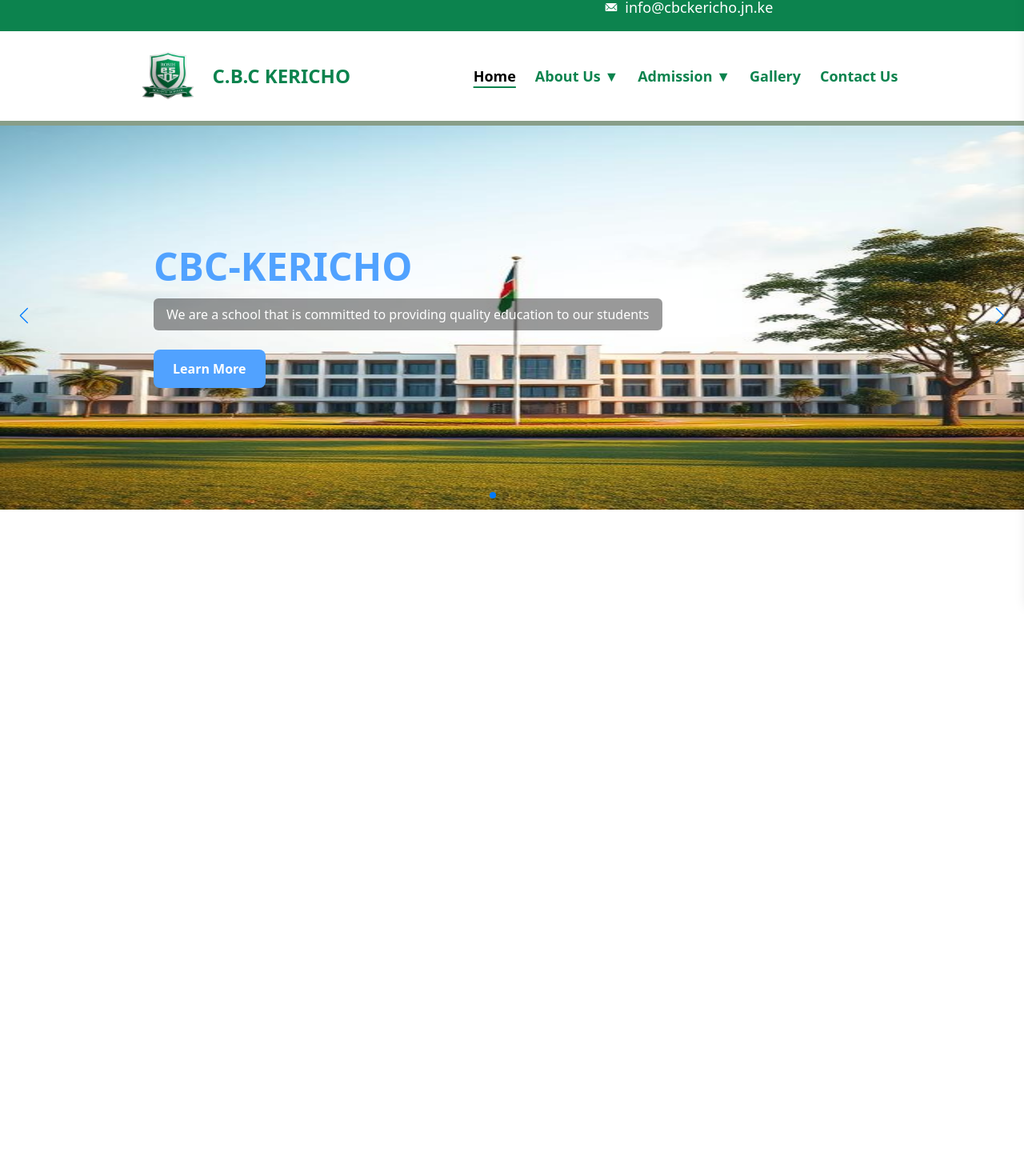
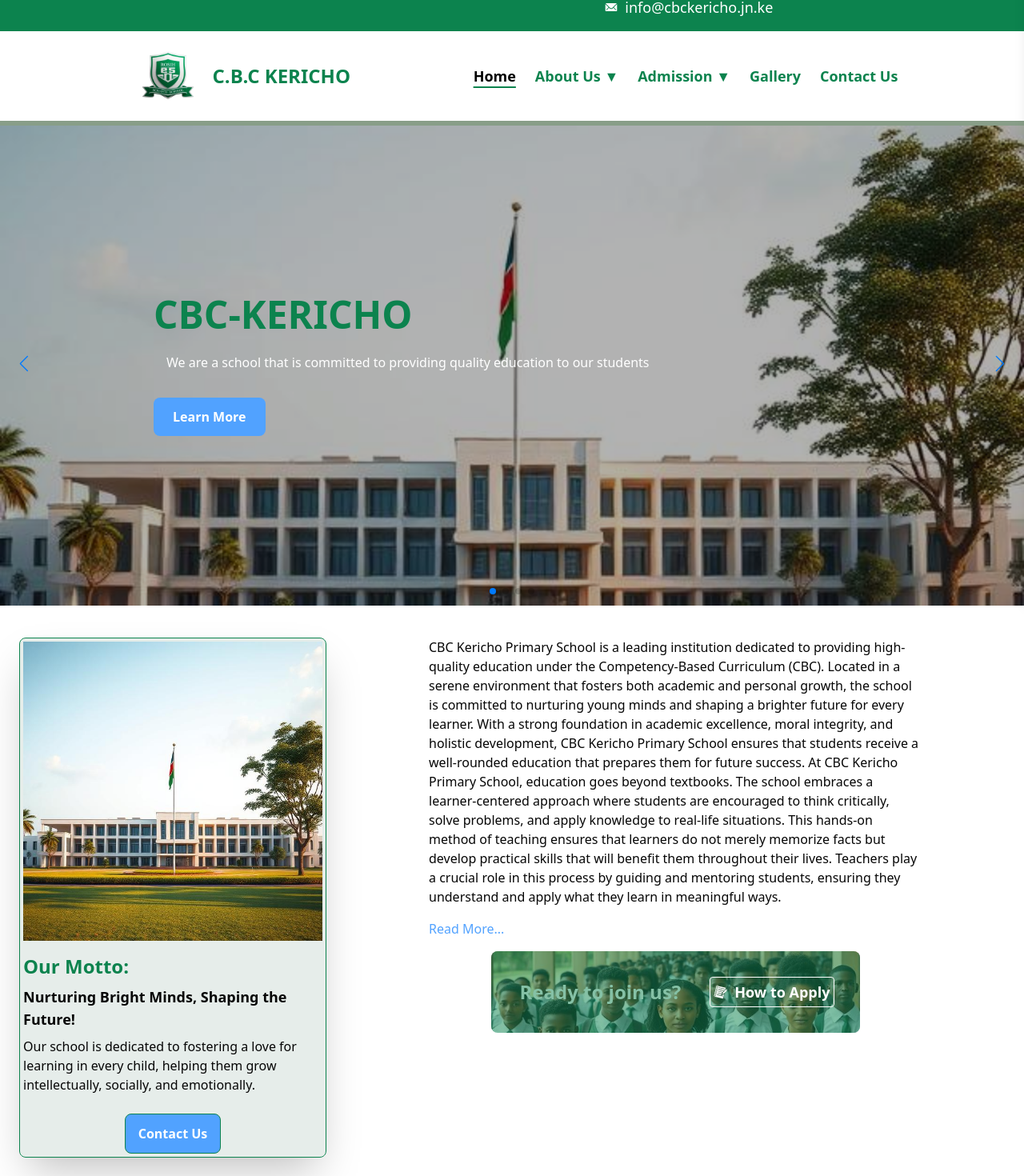
Before and after one commit to cassandra18/Work, a React (Vite) app in the folder frontend/: page / in a window 1280 px wide. Shown: the part 49-1519 px from the top of the page at 80% size. Before the commit the page ends 800 px from the top, so only its background shows below. Built offline with nearby package versions, Linux system fonts and the light colour scheme.

Commit message:
done with the about section

```diff
--- a/frontend/src/components/hero.tsx
+++ b/frontend/src/components/hero.tsx
@@ -10,7 +10,7 @@ import { Swiper as SwiperClass } from 'swiper';
 const slides = [
     { id: 1, image: '/images/school-image.jpeg', title: 'CBC-KERICHO', description: 'We are a school that is committed to providing quality education to our students', link: '/about' },
     { id: 2, image: '/images/students.jpeg', title: 'Vision, Mission and Values', description: 'Our vision is to provide quality education to our students', link: '/vision' },
-    { id: 3, image: '/images/students-with-instruments2.jpeg', title: 'Cubs and Societies', description: 'We have a variety of clubs and societies that students can join', link: '/clubs' },
+    { id: 3, image: '/images/students-with-instruments2.jpeg', title: 'Clubs and Societies', description: 'We have a variety of clubs and societies that students can join', link: '/clubs' },
     { id: 4, image: '/images/headteacher.jpeg', title: 'Our Policies', description: 'Our policies are designed to ensure that our students get the best education', link: '/policies' }
 ];
 
@@ -28,17 +28,19 @@ const HeroSection: React.FC = () => {
                 loop={true}
                 speed={1000}
                 onSlideChange={(swiper: SwiperClass) => setActiveIndex(swiper.realIndex)} // ✅ Update active index
-                className="w-full h-96 md:h-120"
+                className="w-full h-96 md:h-150"
             >
                 {slides.map((slide, index) => (
                     <SwiperSlide key={slide.id} className="relative">
-                        <img src={slide.image} alt={slide.title} className="w-full h-full bg-cover" />
+                        <img src={slide.image} alt={slide.title} className="w-full h-full object-cover" />
+                        {/* Transparent Black Overlay */}
+                        <div className="absolute inset-0 bg-black" style={{ backgroundColor: "rgba(0, 0, 0, 0.3)" }}></div>
                         <div className="absolute inset-0 flex flex-col justify-center items-start pl-8 md:pl-20 lg:pl-48 text-white">
                             {/* ✅ Only animate the active slide */}
                             {index === activeIndex && (
                                 <>
                                     <motion.h1
-                                        className="text-3xl md:text-4xl lg:text-5xl font-bold text-blue-400"
+                                        className="text-3xl md:text-4xl lg:text-5xl font-bold text-[#0C834E]"
                                         initial={{ opacity: 0, y: -50 }}
                                         animate={{ opacity: 1, y: 0 }}
                                         exit={{ opacity: 0, y: -50 }}
@@ -48,7 +50,7 @@ const HeroSection: React.FC = () => {
                                     </motion.h1>
 
                                     <motion.p
-                                        className="text-sm md:text-base bg-[rgba(0,0,0,0.4)] px-4 py-2 rounded-md mt-4"
+                                        className="text-sm md:text-base px-4 py-2 rounded-md mt-4"
                                         initial={{ opacity: 0, y: 50 }}
                                         animate={{ opacity: 1, y: 0 }}
                                         exit={{ opacity: 0, y: 50 }}
--- /dev/null
+++ b/frontend/src/components/introduction.tsx
@@ -0,0 +1,55 @@
+import React from 'react';
+import { motion } from 'framer-motion';
+import { GiNotebook } from "react-icons/gi";
+import { Link } from 'react-router-dom';
+
+const Introduction: React.FC = () => {
+    return (
+        <div className='mt-10  mx-auto'>
+            <div className='flex flex-col-reverse md:flex-row  mx-6 gap-4 md:gap-10 xl:gap-32 items-center md:items-start'>
+                {/* Motto section */}
+                <div className='relative flex flex-col border rounded-lg shadow-2xl border-[#0c834E] p-1 max-w-sm mb-7  '>
+                    {/* Overlay */}
+                    <div className='absolute inset-0 bg-[#14583a88] opacity-20 rounded-lg' ></div>
+                    <div className='relative'>
+                    <img src='/images/school-image.jpeg' alt='school-image' className='mb-4'/>
+                    <h2 className='text-2xl font-bold text-[#0C834E] '>Our Motto:</h2>
+                    <h1 className='text-lg font-bold py-2'>Nurturing Bright Minds, Shaping the Future!</h1>
+                    <p className='text-md '>Our school is dedicated to fostering a love for learning in every child, helping them grow intellectually, socially, and emotionally.</p>
+
+                    <div className='flex justify-center'>
+                        <button className='mt-6 px-4 py-3 border border-[#0C834E] bg-blue-400 hover:bg-blue-700 text-white rounded-lg font-semibold'>Contact Us</button>
+                    </div>
+                    </div>
+
+                </div>
+
+                {/* Introduction to school About */}
+                <div className='md:max-w-1/2 flex flex-col gap-4'>
+                    <p className=''>CBC Kericho Primary School is a leading institution dedicated to providing high-quality education under the Competency-Based Curriculum (CBC). Located in a serene environment that fosters both academic and personal growth, the school is committed to nurturing young minds and shaping a brighter future for every learner. With a strong foundation in academic excellence, moral integrity, and holistic development, CBC Kericho Primary School ensures that students receive a well-rounded education that prepares them for future success.
+
+                    At CBC Kericho Primary School, education goes beyond textbooks. The school embraces a learner-centered approach where students are encouraged to think critically, solve problems, and apply knowledge to real-life situations. This hands-on method of teaching ensures that learners do not merely memorize facts but develop practical skills that will benefit them throughout their lives. Teachers play a crucial role in this process by guiding and mentoring students, ensuring they understand and apply what they learn in meaningful ways.</p>
+                    <Link to='/about' className='text-blue-400 hover:text-blue-700'>Read More...</Link>
+                   {/* Application Section */}
+                    <div className='relative flex justify-center items-center  rounded-lg mx-auto w-fit p-1  md:p-8 bg-cover bg-center'
+                    style={{backgroundImage: `url('/images/students.jpeg')`}}>
+
+                        {/* Overlay */}
+                        <div className='absolute inset-0 bg-[#0C834E] opacity-50 rounded-lg'></div>
+
+                        {/* Content */}
+                        <motion.h2 className='mr-5 md:text-2xl pl-2 md:pl-1 text-white font-bold whitespace-nowrap min-w-[max-content] '
+                            animate={{ scale: [1, 1.2, 1.2, 1, 1] }}
+                            transition={{ duration: 2, repeat: Infinity, ease: "easeInOut" }}
+                        >Ready to join us?
+                        </motion.h2>
+                        <Link to='application' className='flex flex-row gap-2 justify-center gap-x-2 whitespace-nowrap min-w-[max-content] items-center border z-1 border-white hover:border-green-500 text-white md:text-lg font-bold p-1 rounded-sm ml-4'><GiNotebook className='font-semibold' /> How to Apply</Link>
+                    </div>
+                </div>
+
+            </div>
+        </div>
+    );
+}
+
+export default Introduction;
--- a/frontend/src/index.css
+++ b/frontend/src/index.css
@@ -13,7 +13,20 @@
   text-rendering: optimizeLegibility;
   -webkit-font-smoothing: antialiased;
   -moz-osx-font-smoothing: grayscale;
+  overflow-y: scroll;
+  scrollbar-width: none; /* Firefox */
+  -ms-overflow-style: none; /* IE 10+ */
 }
+body {
+    overflow-y: scroll;
+    scrollbar-width: none; /* Firefox */
+    -ms-overflow-style: none; /* IE 10+ */
+}
+
+body::-webkit-scrollbar {
+    display: none; /* Chrome, Safari, Edge */
+  }
+
 /* Style the Swiper navigation buttons */
 .swiper-button-prev,
 .swiper-button-next {
--- a/frontend/src/pages/homePage.tsx
+++ b/frontend/src/pages/homePage.tsx
@@ -1,10 +1,12 @@
 import React from 'react';
 import HeroSection from '../components/hero';
+import Introduction from '../components/introduction';
 
 const HomePage: React.FC = () => {
     return (
         <div>
             <HeroSection />
+            <Introduction/>
         </div>
     )
 }
```
